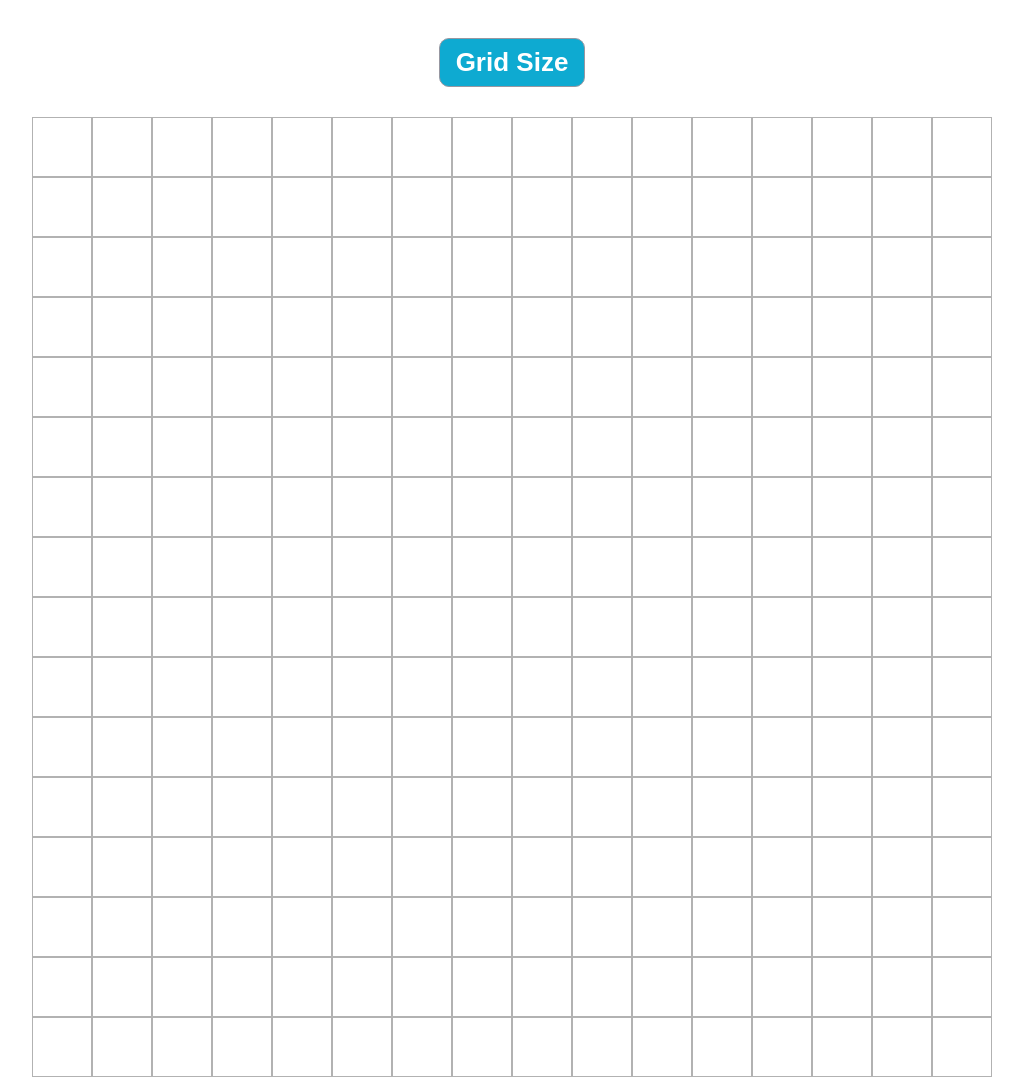
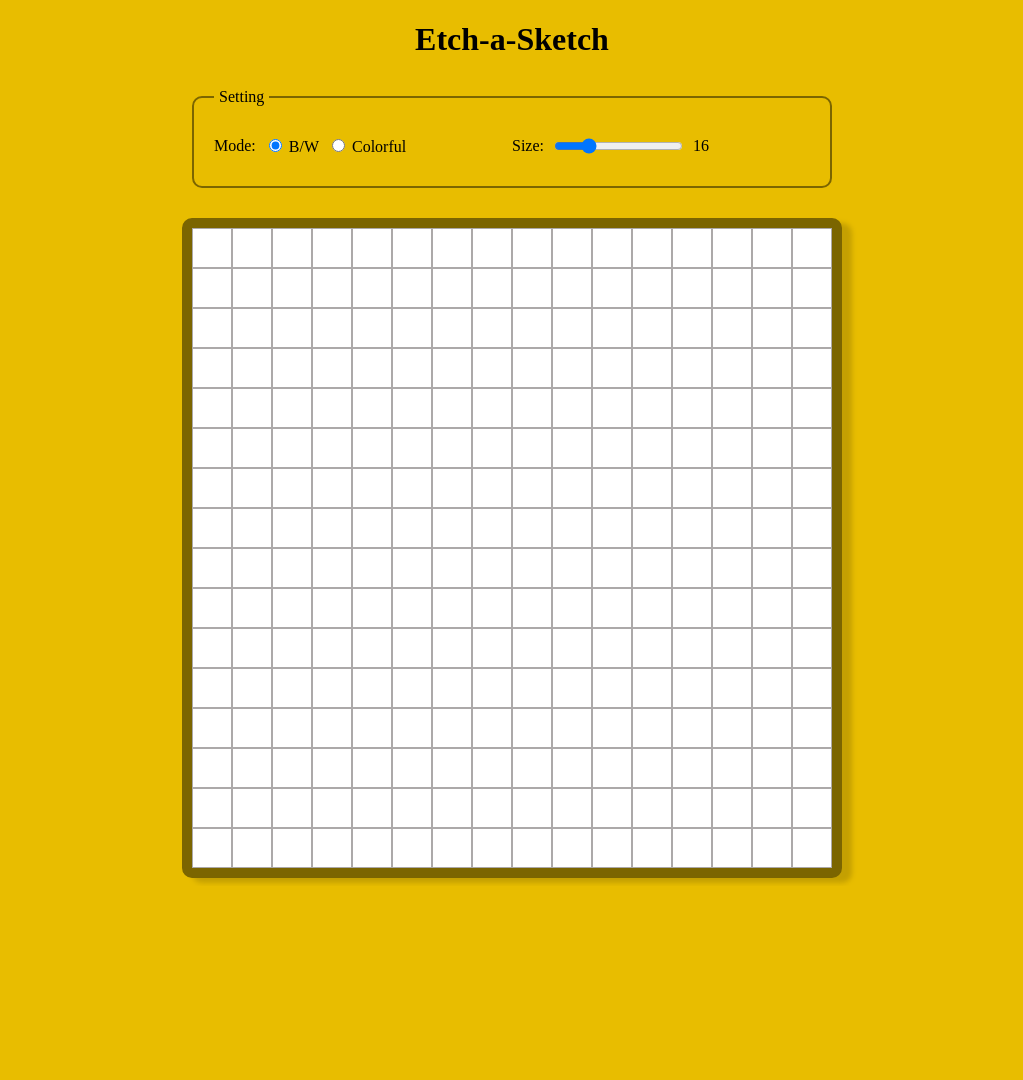
Before and after one commit to houshangbatebi/etch-a-sketch, a plain HTML site: page index.html in a window 1280 px wide. Shown: the whole page, without its empty margins (128-1151 px from the left). After the commit the page ends 886 px from the top, so only its background shows below. Drawn offline with Linux system fonts and the light colour scheme.

Commit message:
Change the way of receiving input from the user
The "Grid Size" button has been replaced with a range type input and the maximum size value has been changed to 64 pixels. Page design has been improved. The mode radio buttons have no function yet.

```diff
--- a/index.html
+++ b/index.html
@@ -8,7 +8,27 @@
     <script src="script.js"></script>
 </head>
 <body>
-    <button id="size-button">Grid Size</button>
+    <h1>Etch-a-Sketch</h1>
+    <fieldset class="control-container">
+        <legend style="padding: 0 5px;">Setting</legend>
+        <div class="setting-flex-item">
+            <span>Mode:</span>
+            <div>
+                <input type="radio" name="mode" id="blackWhite" value="bw" checked>
+                <label for="blackWhite">B/W</label>
+            </div>
+            <div>
+                <input type="radio" name="mode" id="colorful" value="colorful">
+                <label for="colorful">Colorful</label>
+            </div>
+        </div>
+        <div class="setting-flex-item">
+            <span>Size:</span>
+            <input type="range" min="1" max="64" name="size" value="16" id="size-range">
+            <span id="live-size-show">16</span>
+        </div>
+    </fieldset>
+
     <div class="container"></div>
 </body>
 </html>
--- a/script.js
+++ b/script.js
@@ -3,18 +3,21 @@ document.addEventListener('DOMContentLoaded', () => {
     // Create 16*16 grid of square divs
     createGrid(16)
 
-    // Grid size button click event handling
-    const button = document.querySelector('#size-button')
-    button.addEventListener('click', () => {
-        let size = 16;
-        do {
-            // Get the size from user. Grid size must be a positive number between 1 and 100
-            size = Number(prompt('Grid Size? (Enter a positive number less than or equal to 100)'))
-        } while (isNaN(size) || (size < 1) || (size > 100))
-       // Create size*size grid
-        createGrid(size)
+
+    // Grid size change event handling
+    // Update the displayed size when the user slides the input range
+    const sizeRange = document.querySelector('#size-range')
+    const sizeShow = document.querySelector('#live-size-show')
+    sizeRange.addEventListener('input', () => {
+        sizeShow.textContent = sizeRange.value
     })
-
+    // Create grid with new size when the user actually changed the input
+    sizeRange.addEventListener('change', () => {
+        // Note that this event handler is executed only when the user releases the slider on the new value
+        let newSize = sizeRange.value
+        sizeShow.textContent = newSize
+        createGrid(newSize)
+    })
 
     function createGrid(size) {
         // Remove current grid
--- a/style.css
+++ b/style.css
@@ -1,37 +1,45 @@
 .container {
-    width: 960px;
+    width: 640px;
     margin: 0 auto;
+    background-color: white;
+    border: 10px solid #7b6500;
+    border-radius: 10px;
+    box-shadow: 10px 5px 5px #c4a002;
 }
 
 .flex-container {
     display: flex;
-    height: 60px; /* This is the default height size for the 16x16 grid. For different grid size, the height of flex-container will be adjusted by JS script to make the flex-items square */
+    height: 40px; /* This is the default height size for the 16x16 grid. For different grid size, the height of flex-container will be adjusted by JS script to make the flex-items square */
 }
 
 .flex-item {
     box-sizing: border-box; /* border-box tells the browser to account for any border and padding in the values you specify for an element's width and height */
     flex: 1 0 auto;
     height: auto;   /* It means that the height of flex items will be equal to the height of flex container. flex-container height will be set by JS script */
-    border: 1px solid #b2b2b2;
+    border: 1px solid #aca9a9;
     margin: 0;
 }
 
-#size-button {
-    border: 1px solid rgb(151, 151, 161);
-    background-color: rgb(14, 170, 209);
-    color: white;
-    padding: 8px 16px;
-    font-weight: bold;
-    font-size: 26px;
-    margin: 30px auto;
-    border-radius: 10px;
+body {
+    text-align: center;
+    background-color: #e8bd00;
 }
 
-#size-button:hover {
-    background-color: white;
-    color: rgb(14, 170, 209);
+.control-container {
+    display: flex;
+    text-align: left;
+    box-sizing: border-box;
+    width: 640px;
+    margin: 30px auto;
+    padding: 30px 20px;
+    border-radius: 10px;
+    border: 2px solid #7b6500;
+    align-items: start;
 }
 
-body {
-    text-align: center
+.setting-flex-item {
+    flex: 1 0 50%;
+    display: flex;
+    align-items: center;
+    gap: 8px;
 }
```
